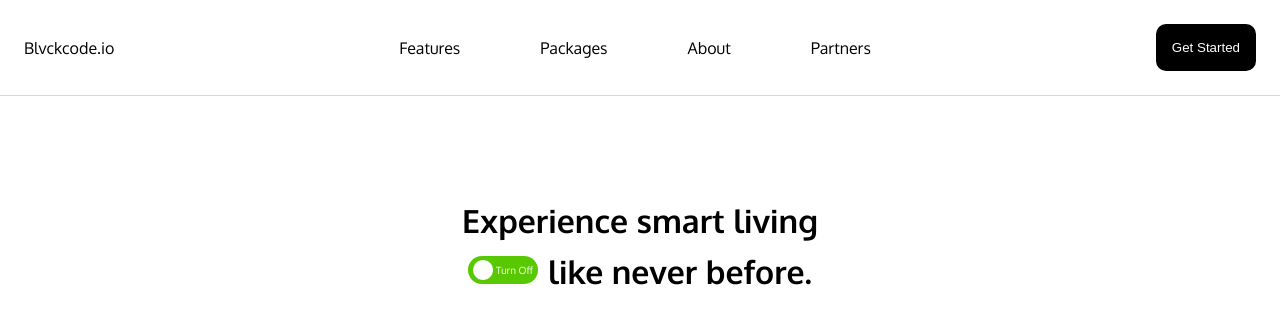
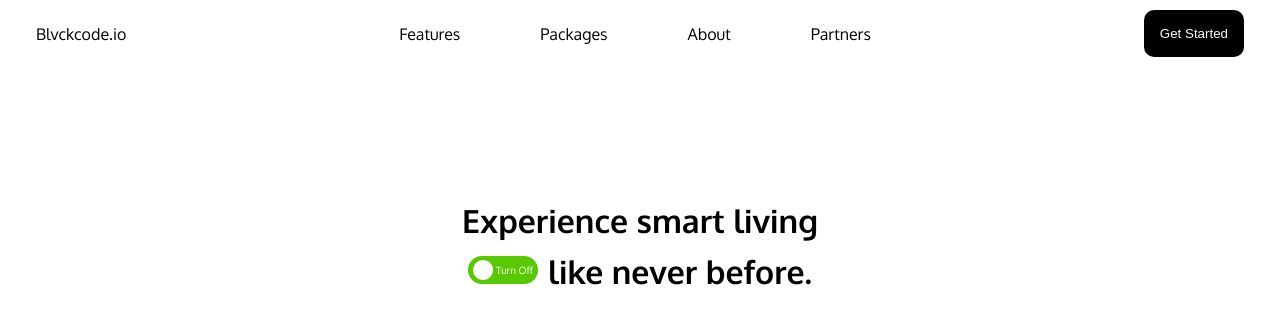
Before and after one commit to Blvckcodeio/Website, a Next.js app in the folder blvckcode/: page / in a window 1280 px wide. Shown: the top 324 px of the page. Built offline with nearby package versions, Linux system fonts and the light colour scheme.

Commit message:
border removal

```diff
--- a/blvckcode/components/navbar.js
+++ b/blvckcode/components/navbar.js
@@ -12,9 +12,7 @@ function Navbar() {
                      <div className="">About</div>
                      <div className="">Partners</div>
                      </div>
-
                      <div><button className="top_button">Get Started</button></div>
-
                  </div>
             </div>
         </>
--- a/blvckcode/css/main.css
+++ b/blvckcode/css/main.css
@@ -16,7 +16,6 @@ html {
 
 html, body{
     font-family: Oxygen;
-
 }
 
 .hContainer{
--- a/blvckcode/css/navbar.css
+++ b/blvckcode/css/navbar.css
@@ -3,9 +3,11 @@
     display: flex;
     align-items: center;
     justify-content: space-between;
-    padding: 1.5rem;
+    padding-left: 36px;
+    padding-right: 36px;
+    padding-top: 10px;
     position: fixed;
-    border-bottom: 1px solid #bbbbbb92;
+    /*border-bottom: 1px solid #bbbbbb92;*/
     background-color: #ffffffef;
 
 }
```
